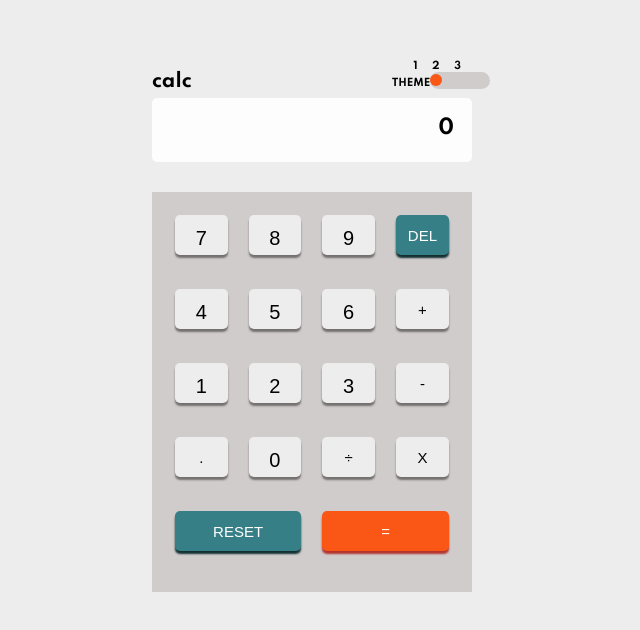
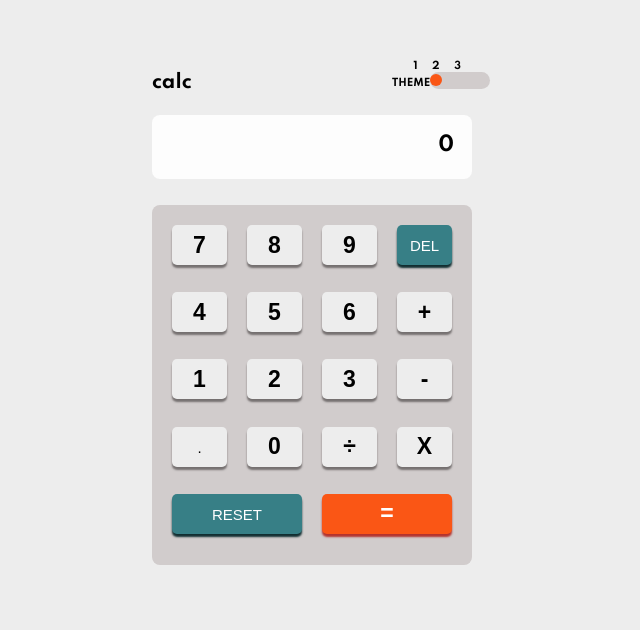
Before and after one commit to GouthamKamath/calculator-app, a plain HTML site: page index.html in a window 1280 px wide. Shown: the part 140-770 px from the top of the page, without its empty margins (360-1000 px from the left). Drawn offline with Linux system fonts and the light colour scheme.

Commit message:
initial commit

```diff
--- a/css/styles.css
+++ b/css/styles.css
@@ -65,11 +65,11 @@ body{
     width: 100vw;
 }
 
-/* classes */
+/* classes  */
 
 .calculator{
     color: var(--main-font-color);
-    height: 70vh;
+    height: 75vh;
     left: 40%;
     position: relative;
     top: 25%;
@@ -91,9 +91,9 @@ body{
 /* output contianer for displaying output */
 .result-container{
     background: var(--result-container-background);
-    border-radius: 5px;
+    border-radius: 8px;
     color: var(--result-container-color);
-    margin: 10px auto;
+    margin: 25px auto;
     height: 8vh;
     position: absolute;
     text-align: right;
@@ -112,14 +112,15 @@ body{
 
 /* button conatiner for housing buttons */
 .calculator-buttons{
+    border-radius: 8px;
     background: var(--keypad-background);
     display: grid;
-    column-gap: 5px;
+    column-gap: 4px;
     grid-auto-columns: 100px;
     grid-template-columns: repeat(4, 1fr);
-    height: 50vh;
-    margin: 20px auto;
-    padding: 15px;
+    height: 45vh;
+    margin: 25px auto;
+    padding: 12px;
 }
 .key{
     background: var(--key-background);
@@ -151,11 +152,16 @@ body{
 } */
 
 .number-key{
-    font-size: 20px;
+    font-size: 23px;
+    font-weight: bold;
+    padding: 4px;
 }
 
 /* operators */
 .operator{
+    font-size: 23px;
+    font-weight: bold;
+    padding: 4px;
 }
 .equal {
     background: var(--equal-key-background);
@@ -235,3 +241,4 @@ input[type='range']::-webkit-slider-runnable-track {
   } */
 
   /* The slider itself */
+/* https://github.com/GouthamKamath/calculator-app/settings/pages */
```
